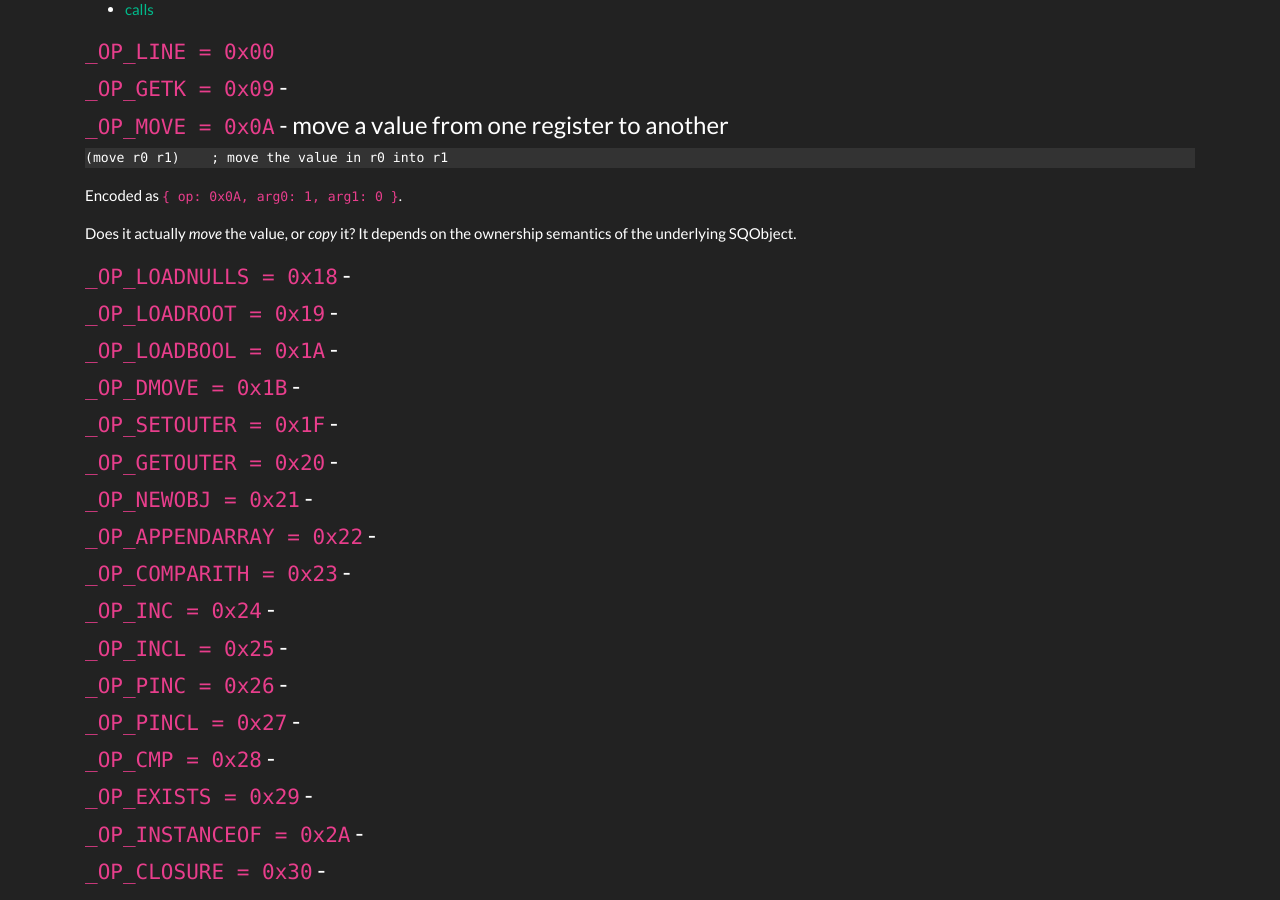
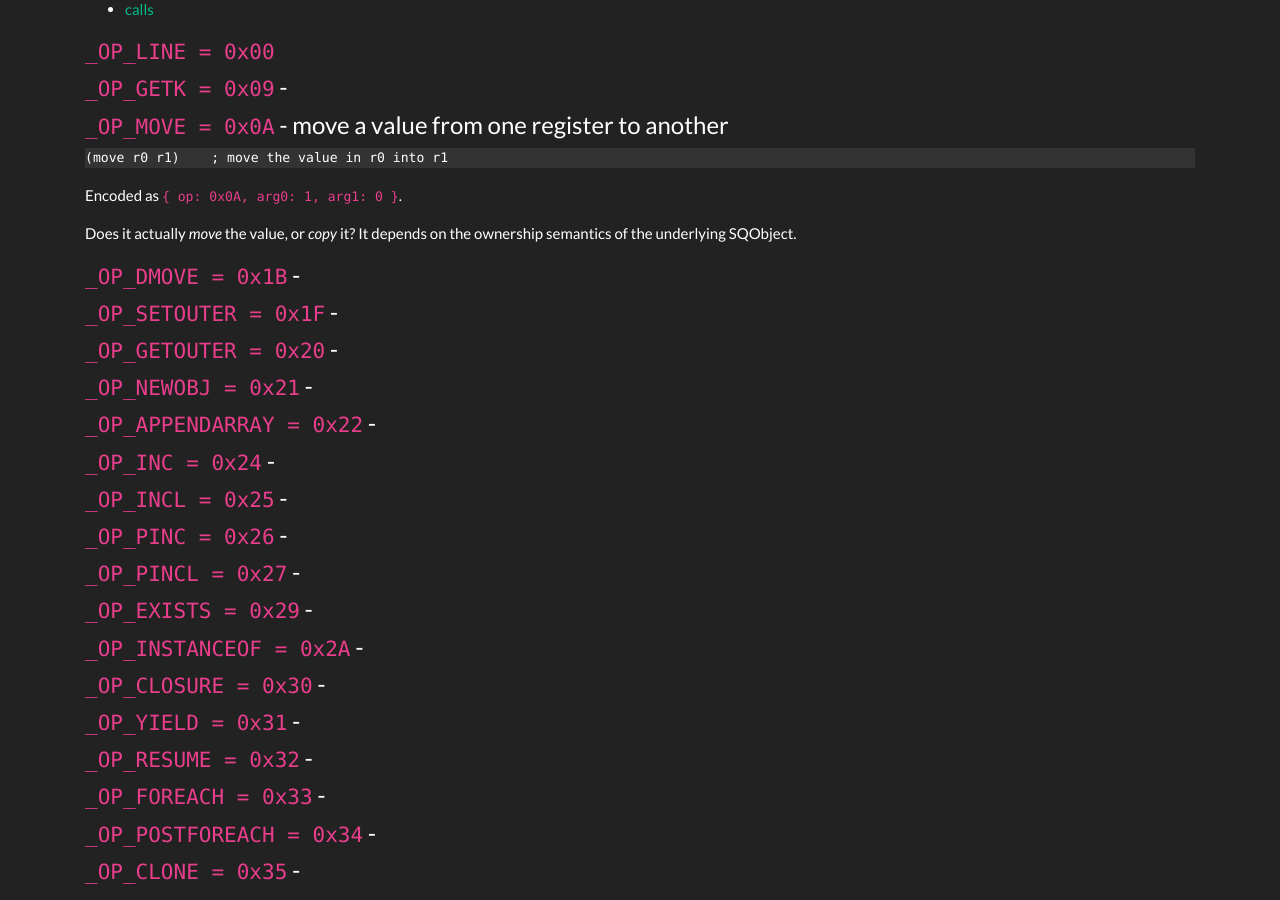
Before and after one commit to rlipscombe/xerus, a Jekyll site: the page built from squirrel/bytecode/opcodes/index.md, in a window 1280 px wide and 900 px high, scrolled down 505 px. Built offline with Jekyll 4.4.1, drawn with Linux system fonts in a browser that asks for light colours; our own code applies the rules of GitHub Pages for plain Markdown files.

Commit message:
sehsdhds

```diff
--- a/squirrel/bytecode/opcodes/index.md
+++ b/squirrel/bytecode/opcodes/index.md
@@ -37,20 +37,17 @@ Encoded as `{ op: 0x0A, arg0: 1, arg1: 0 }`.
 
 Does it actually _move_ the value, or _copy_ it? It depends on the ownership semantics of the underlying SQObject.
 
-## `_OP_LOADNULLS = 0x18` -
-## `_OP_LOADROOT = 0x19` -
-## `_OP_LOADBOOL = 0x1A` -
 ## `_OP_DMOVE = 0x1B` -
+
+
 ## `_OP_SETOUTER = 0x1F` -
 ## `_OP_GETOUTER = 0x20` -
 ## `_OP_NEWOBJ = 0x21` -
 ## `_OP_APPENDARRAY = 0x22` -
-## `_OP_COMPARITH = 0x23` -
 ## `_OP_INC = 0x24` -
 ## `_OP_INCL = 0x25` -
 ## `_OP_PINC = 0x26` -
 ## `_OP_PINCL = 0x27` -
-## `_OP_CMP = 0x28` -
 ## `_OP_EXISTS = 0x29` -
 ## `_OP_INSTANCEOF = 0x2A` -
 
```
Also changed, not shown: squirrel/bytecode/opcodes/comparisons.md (+3 -0 lines), squirrel/bytecode/opcodes/loads.md (+3 -0 lines), 1 other file.
